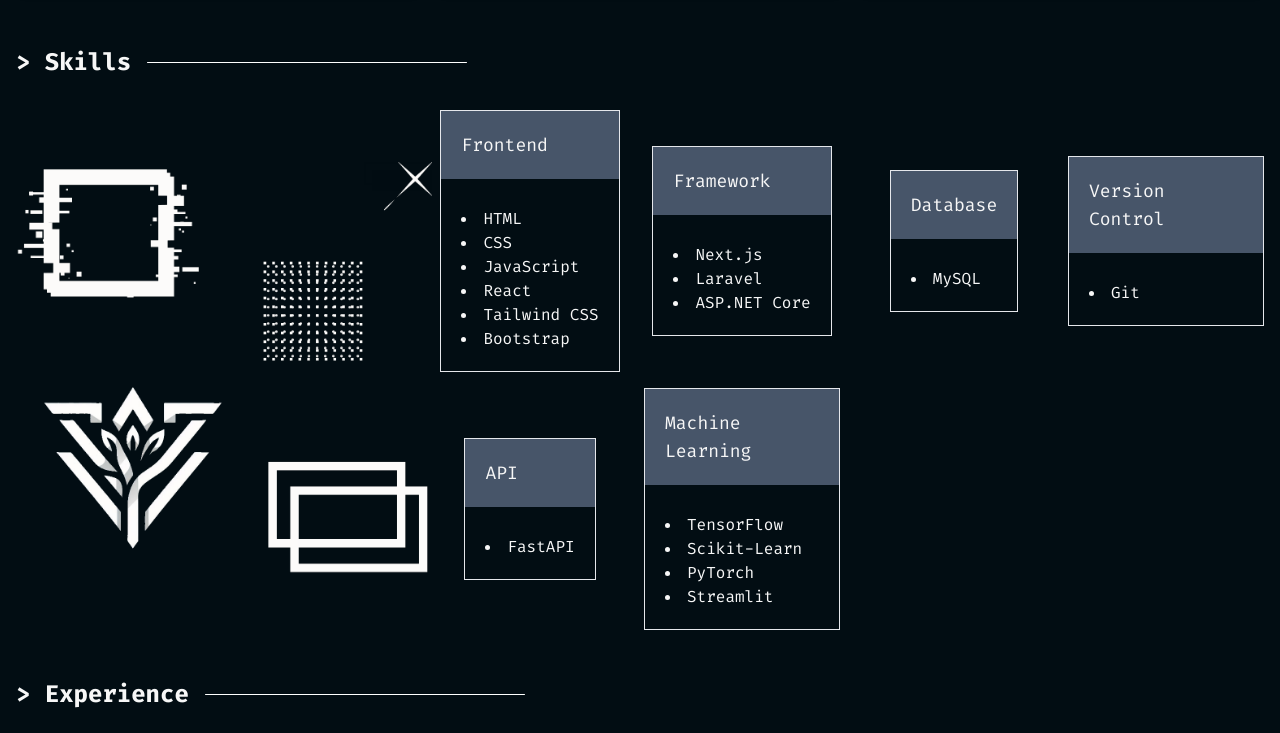
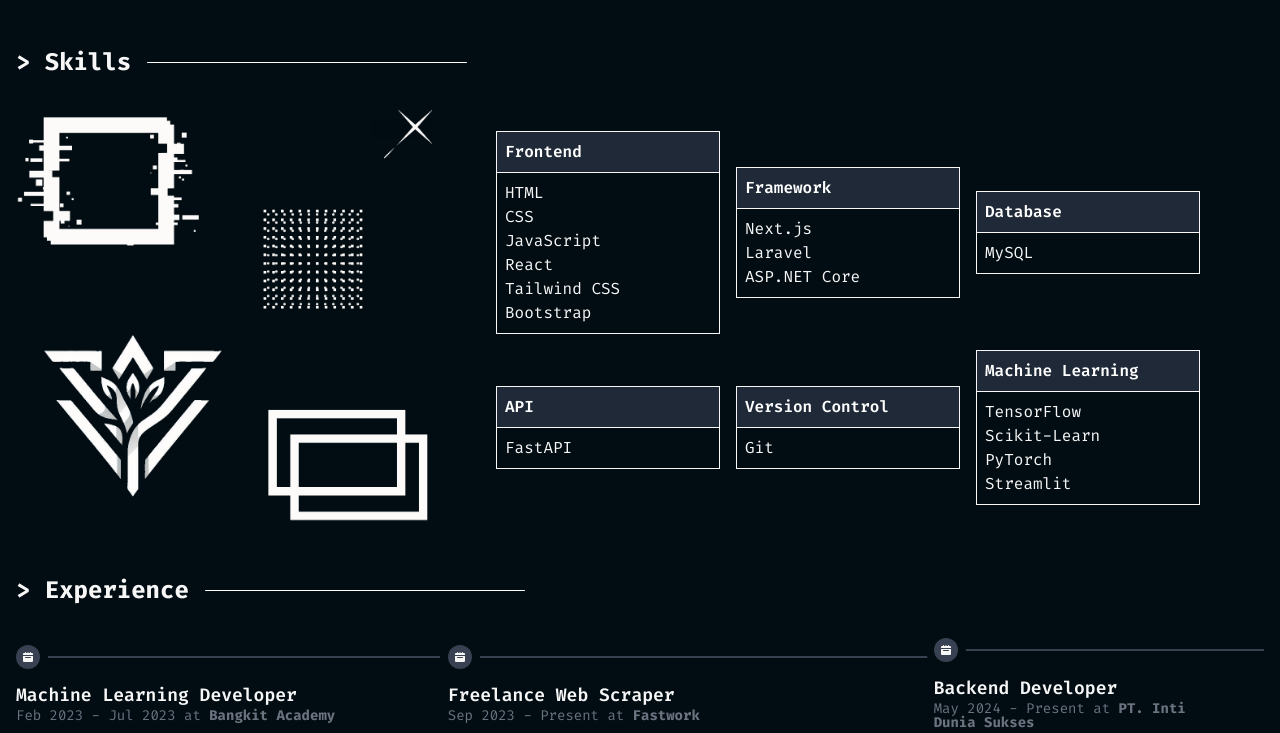
Before and after one commit to danielprasetyo7952/danielprasetyo-dev, a Next.js app: page / in a window 1280 px wide. Shown: the part 1287-2020 px from the top of the page. Built offline with nearby package versions, Linux system fonts and the light colour scheme.

Commit message:
fix: skills tables style

```diff
--- a/components/Skills.tsx
+++ b/components/Skills.tsx
@@ -12,12 +12,12 @@ const skills = [
         skills: ['MySQL']
     },
     {
+        title: 'API',
+        skills: ['FastAPI']
+    },
+    {
         title: 'Version Control',
         skills: ['Git']
-    },
-    {
-        title: 'API',
-        skills: ['FastAPI']
     },
     {
         title: 'Machine Learning',
@@ -27,18 +27,22 @@ const skills = [
 
 export default function Skills() {
     return (
-        <div className="grid grid-cols-2 sm:grid-cols-3 md:grid-cols-4 col-span-2 gap-4">
+        <div className="grid grid-cols-1 sm:grid-cols-2 md:grid-cols-3 col-span-2 gap-4">
             {
                 skills.map((skill, index) => (
-                    <div key={index} className="flex flex-col gap-2 border m-auto">
-                        <h3 className="text-lg bg-slate-600 p-5">{skill.title}</h3>
-                        <ul className="list-disc list-inside p-5">
-                            {
-                                skill.skills.map((s, i) => (
-                                    <li key={i}>{s}</li>
-                                ))
-                            }
-                        </ul>
+                    <div className="border border-foreground my-auto min-w-80 sm:min-w-64 md:min-w-56" key={index}>
+                        <div className="">
+                            <p className="text-white text-base font-semibold p-2 border-b border-foreground bg-gray-800">{skill.title}</p>
+                        </div>
+                        <div className="p-2 text-foreground text-base font-normal">
+                            <ul>
+                                {
+                                    skill.skills.map((s, i) => (
+                                        <li key={i}> {s}</li>
+                                    ))
+                                }
+                            </ul>
+                        </div>
                     </div>
                 ))
             }
```
